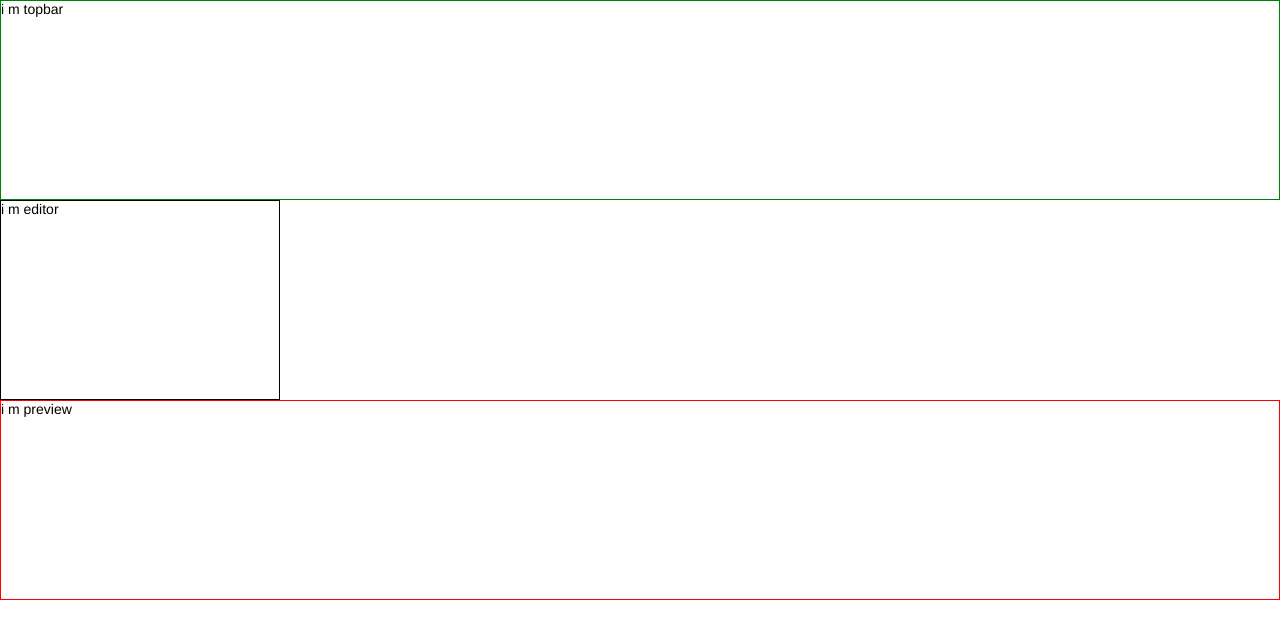
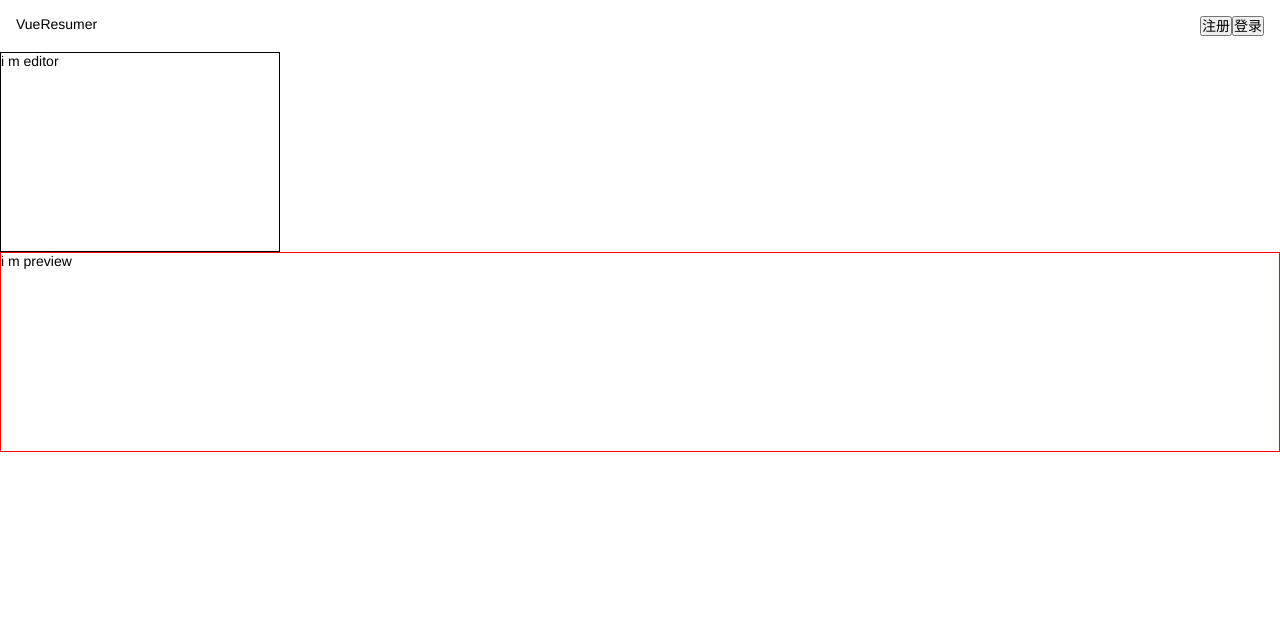
Before and after one commit to lskAtGithub/vue-resumer, a Vue app: page / in a window 1280 px wide. Shown: the top 638 px of the page. Built offline with nearby package versions, Linux system fonts and the light colour scheme.

Commit message:
页面分块，开始写topbar模块

```diff
--- a/src/components/Topbar.vue
+++ b/src/components/Topbar.vue
@@ -1,12 +1,19 @@
 <template>
     <div id="topbar">
-        i m topbar
+        <div class="logo">
+            VueResumer
+        </div>
+        <div class="actions">
+            <button>注册</button>
+            <button>登录</button>
+        </div>
     </div>
 </template>
 
-<style>
+<style lang="scss">
     #topbar{
-        border: 1px solid green;
-        min-height: 200px;
+        display: flex;
+        justify-content: space-between;
+        padding: 16px;
     }
 </style>
```
